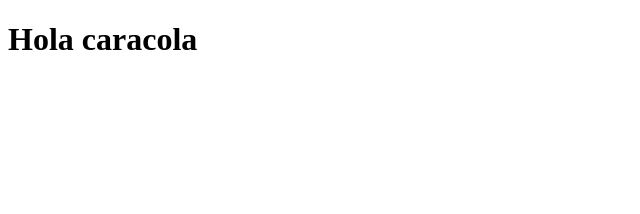
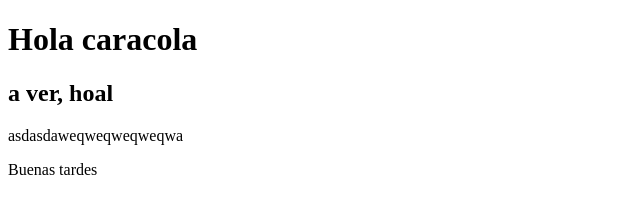
Before and after one commit to Tuqui96/Proyecto_final_cartas, a plain HTML site: page index.html in a window 1280 px wide. Shown: the whole page, without its empty margins (0-640 px from the left). Drawn offline with Linux system fonts and the light colour scheme.

Commit message:
Co-authored-by: Mrjediol <Mrjediol@users.noreply.github.com>

```diff
--- a/index.html
+++ b/index.html
@@ -10,6 +10,9 @@
 
 <body>
     <h1>Hola caracola</h1>
+    <h2> a ver, hoal</h2>
+    <p>asdasdaweqweqweqweqwa</p>
+    <p>Buenas tardes</p>
 </body>
 
 </html>
```
